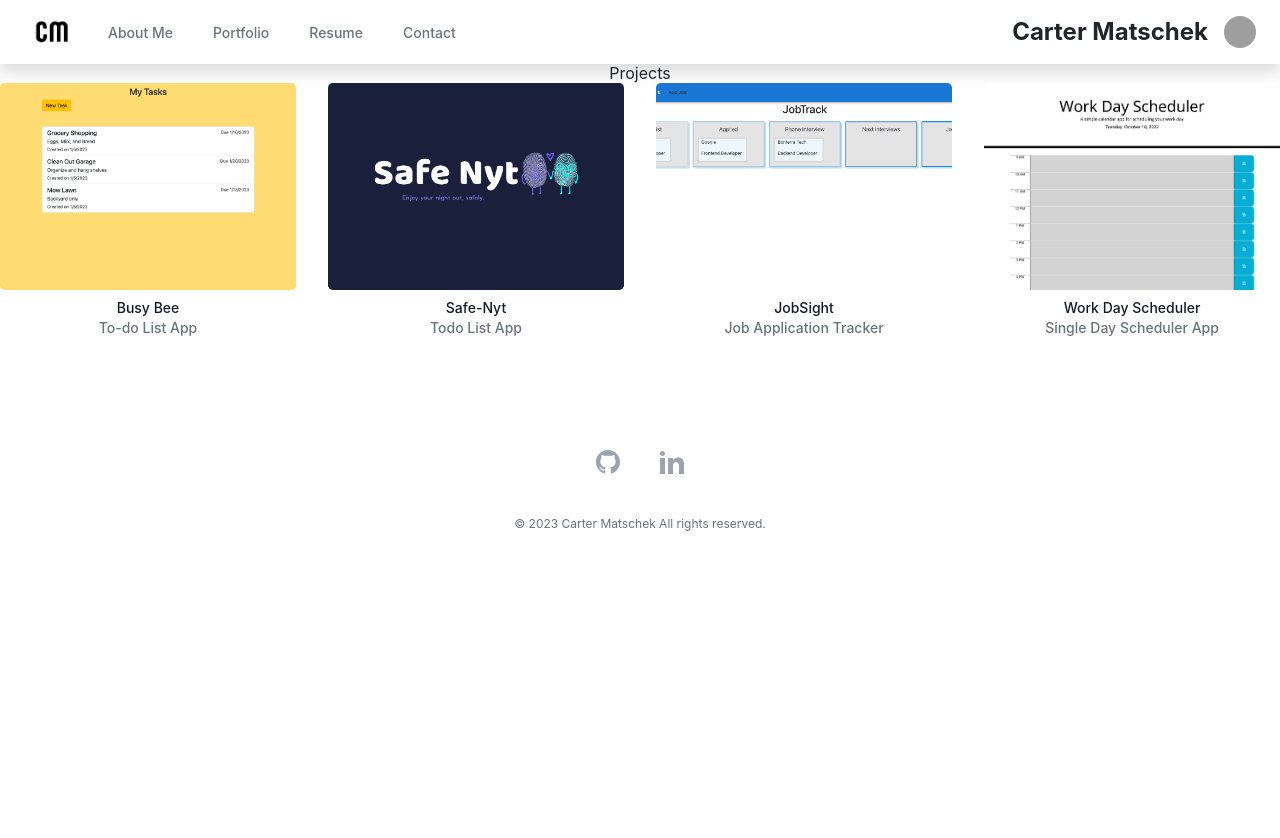
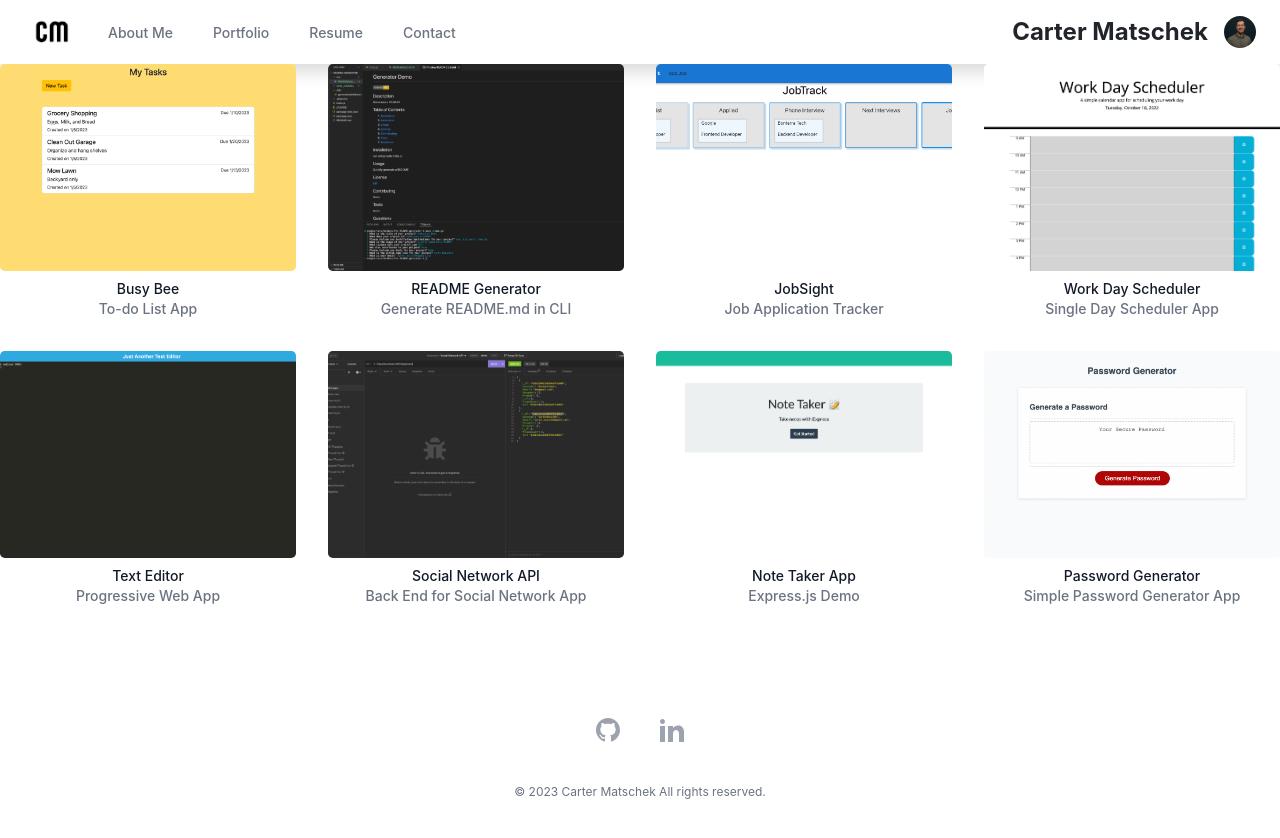
Before and after one commit to cartermatschek/portfolio, a React (Create React App) app: page /portfolio in a window 1280 px wide. Shown: the top 838 px of the page. Before the commit the page ends 800 px from the top, so only its background shows below. Built offline with nearby package versions, Linux system fonts and the light colour scheme; grey boxes are pictures that could not be loaded.

Commit message:
Updated Pages

```diff
--- a/src/components/AboutMe.js
+++ b/src/components/AboutMe.js
@@ -1,5 +1,5 @@
 import React from "react";
-import headshot from '././images/headshot.png';
+import headshot from '././images/Headshot.jpg';
 
 export default function Example() {
   return (
@@ -22,15 +22,15 @@ export default function Example() {
               <use href="#b56e9dab-6ccb-4d32-ad02-6b4bb5d9bbeb" x={86} />
             </svg>
             <figcaption className="text-base lg:col-start-1 lg:row-start-3">
-            <div className="font-semibold text-gray-900">Carter Matschek</div>
+            <div className="text-3xl font-semibold text-gray-900">Carter Matschek</div>
             <div className="mt-1 text-gray-500">Full Stack Software Engineer</div>
           </figcaption>
               <p className="text-xl font-semibold leading-8 text-gray-900 sm:text-2xl sm:leading-9">
-              My name is Carter Matschek, and I decided to change my occupation after thirteen years working as a music educator.
-              I am seeking a job in software development and am currently acquiring new knowledge and skills in full-stack coding.
-              I am a team player who communicates and keeps an open mind.
-              My prior experience in education and my ability to learn new things quickly makes me a great candidate for a future
-              on your software team. I look forward to a long and prosperous new career in the field.
+              My name is Carter Matschek and I am an aspiring software engineer. I am a veteran music educator of thirteen years and
+              just completed a certificate in Full Stack Web Development at the University of Texas in Austin.
+              I am a team player, experienced communicator, and life-long learner.
+              My prior experience in education and ability to learn new things quickly, makes me a great candidate for a future
+              on your team. I look forward to a long and prosperous career in the field.
               </p>
           </div>
           <div className="col-end-1 w-16 lg:row-span-4 lg:w-72">
--- a/src/components/Navigation.js
+++ b/src/components/Navigation.js
@@ -4,7 +4,7 @@ import "../css/Navigation.css"
 import { Fragment } from 'react'
 import { Disclosure, Menu, Transition } from '@headlessui/react'
 import { Bars3Icon,  XMarkIcon } from '@heroicons/react/24/outline'
-import headshot from '././images/headshot.png'
+import headshot from '././images/Headshot.jpg'
 import logo from '././images/logo.png'
 
 function classNames(...classes) {
--- a/src/components/Portfolio.js
+++ b/src/components/Portfolio.js
@@ -5,8 +5,6 @@ import Project from "./Project";
 function Portfolio() {
   return (
    <div>
-
-    <h2>Projects</h2>
         <Project> </Project>
    </div>
   );
--- a/src/components/Project.js
+++ b/src/components/Project.js
@@ -10,10 +10,10 @@ const files = [
   },
   {
     key: "2",
-    title: 'Safe-Nyt',
-    description: 'Todo List App',
-    source: require("./images/safenyt.png"),
-    url: "https://ceca24.github.io/Project-Safe-Nyt/"
+    title: 'README Generator',
+    description: 'Generate README.md in CLI',
+    source: require("./images/README.png"),
+    url: "https://github.com/cartermatschek/README-generator"
   },
   {
     key: "3",
@@ -28,6 +28,34 @@ const files = [
     description: 'Single Day Scheduler App',
     source: require("./images/WorkDay.png"),
     url: "https://cartermatschek.github.io/work-day-scheduler/"
+  },
+  {
+    key: "5",
+    title: 'Text Editor',
+    description: 'Progressive Web App',
+    source: require("./images/texteditor.png"),
+    url: "https://arcane-stream-50193.herokuapp.com/"
+  },
+  {
+    key: "6",
+    title: 'Social Network API',
+    description: 'Back End for Social Network App',
+    source: require("./images/socialnetwork.png"),
+    url: "https://github.com/cartermatschek/social-network-api"
+  },
+  {
+    key: "7",
+    title: 'Note Taker App',
+    description: 'Express.js Demo',
+    source: require("./images/notetaker.png"),
+    url: "https://radiant-coast-34127.herokuapp.com/"
+  },
+  {
+    key: "8",
+    title: 'Password Generator',
+    description: 'Simple Password Generator App',
+    source: require("./images/password.png"),
+    url: "https://cartermatschek.github.io/password-generator/"
   },
 ]
 
--- a/src/components/Resume.js
+++ b/src/components/Resume.js
@@ -1,11 +1,11 @@
 import React from "react";
-import resume from "./images/Resume.png";
+import resume from "./images/Resume.jpg";
 
 function Resume() {
   return (
-   <div>
+   <div className="sm:flex sm:justify-center">
 
-<a href={resume} download>Resume
+<a href={resume} download>
 <img src={resume}></img>
 </a>
    </div>
```
